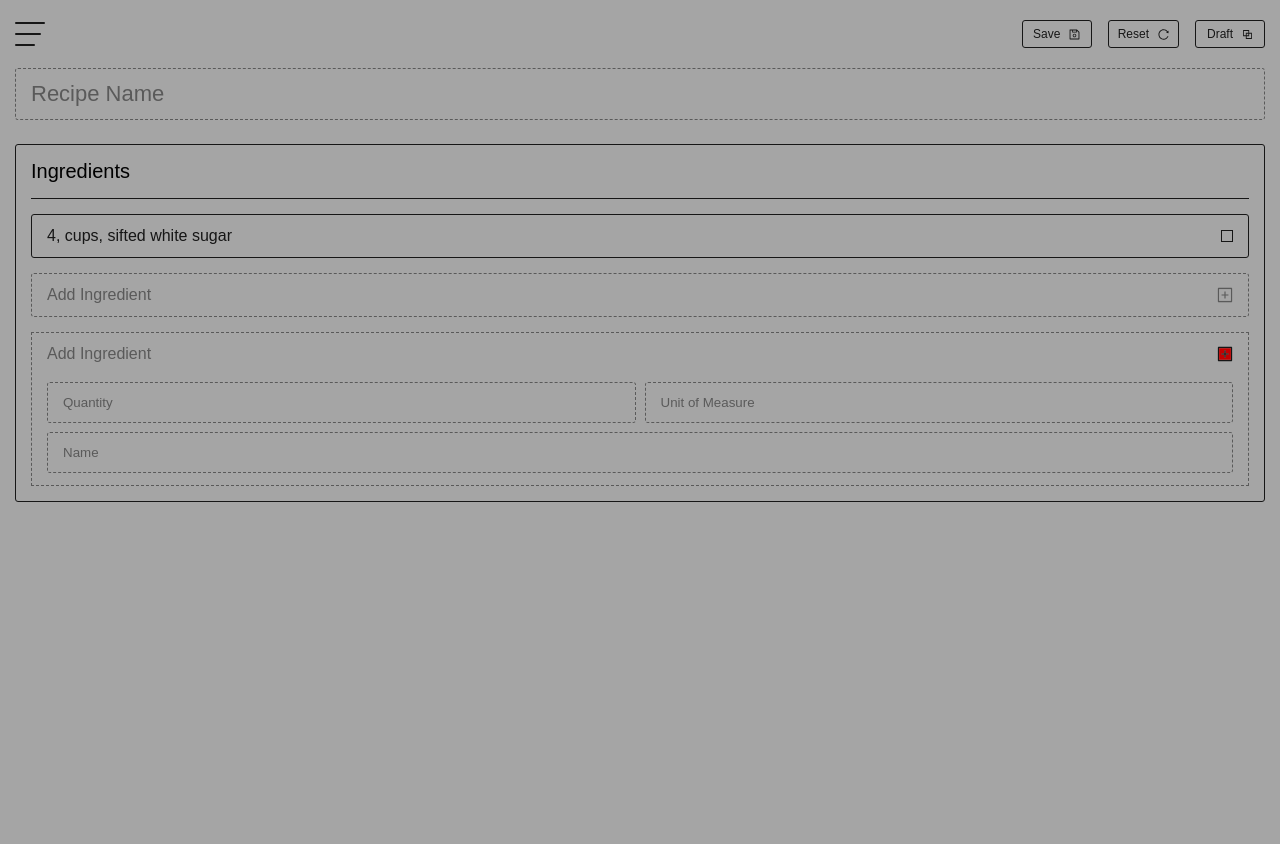
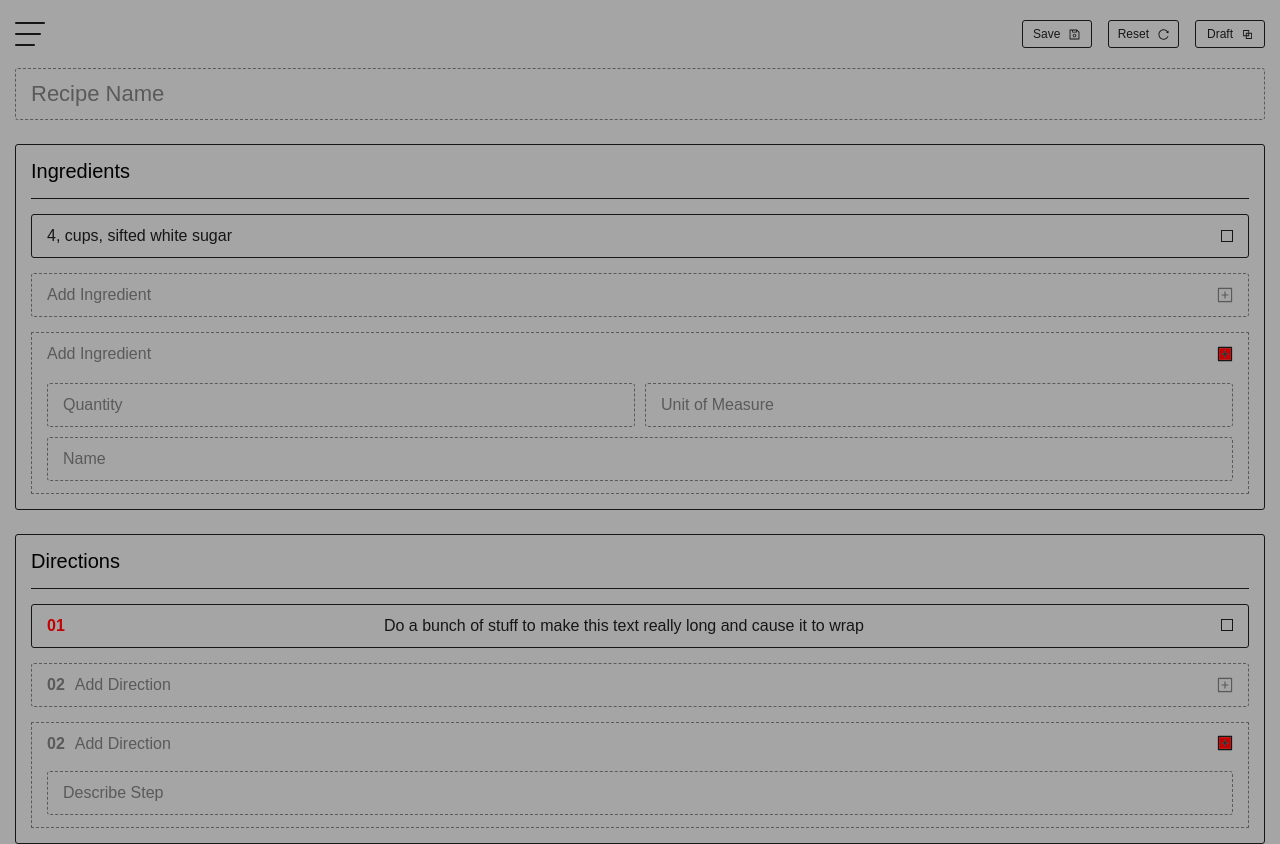
Before and after one commit to jonkarrer/prep_client, a SvelteKit app: page /recipes/create in a window 1280 px wide. Before the commit the page ends 800 px from the top, so only its background shows below. Built offline with nearby package versions, Linux system fonts and the light colour scheme; a web font is replaced by a local one.

Commit message:
:sparkles: Add directions input scaffolding

```diff
--- a/src/app.html
+++ b/src/app.html
@@ -48,6 +48,11 @@
 			::placeholder {
 				color: var(--darker);
 			}
+			input {
+				border-radius: var(--border-radius);
+				padding: 12px 15px;
+				font-size: var(--rg);
+			}
 			h2 {
 				font-size: 20px;
 			}
--- a/src/routes/recipes/create/+page.svelte
+++ b/src/routes/recipes/create/+page.svelte
@@ -39,19 +39,48 @@
 		</div>
 		<div class="ingredient_add">
 			<div>Add Ingredient</div>
-			<div class="ingredient_add_icon"><PlusSquareTwoTone /></div>
+			<div class="add_icon"><PlusSquareTwoTone /></div>
 		</div>
 
 		<div class="ingredient_create">
 			<div class="heading">Add Ingredient</div>
 
-			<div class="ingredient_add_icon-filled">
+			<div class="add_icon-filled">
 				<PlusSquareTwoTone bg={'var(--accent)'} stroke={'var(--contrast)'} />
 			</div>
 
 			<input type="text" class="quantity" placeholder="Quantity" />
 			<input type="text" class="unit" placeholder="Unit of Measure" />
 			<input type="text" class="name" placeholder="Name" />
+		</div>
+	</Paper>
+	<Paper>
+		<Headline title="Directions" />
+
+		<div class="direction">
+			<div class="number">01</div>
+			<div class="step">Do a bunch of stuff to make this text really long and cause it to wrap</div>
+			<div class="checkbox">
+				<Checkbox />
+			</div>
+		</div>
+		<div class="direction_add">
+			<div class="next_number">02</div>
+			<div class="text">Add Direction</div>
+			<div class="add_icon"><PlusSquareTwoTone /></div>
+		</div>
+
+		<div class="direction_create">
+			<div class="title_wrapper">
+				<div class="next_number">02</div>
+				<div class="heading">Add Direction</div>
+			</div>
+
+			<div class="add_icon-filled">
+				<PlusSquareTwoTone bg={'var(--accent)'} stroke={'var(--contrast)'} />
+			</div>
+
+			<input type="text" class="name" placeholder="Describe Step" />
 		</div>
 	</Paper>
 </form>
@@ -67,6 +96,8 @@
 
 		width: 100%;
 		padding: 12px 15px;
+
+		font-size: var(--rg);
 	}
 
 	input:focus {
@@ -106,13 +137,11 @@
 		border: var(--dashed-border);
 		border-radius: 3px;
 	}
-	.ingredient_add_icon {
-		display: flex;
-		align-items: center;
+	.add_icon {
 		height: 16px;
 		width: 16px;
 	}
-	.ingredient_add_icon-filled {
+	.add_icon-filled {
 		align-self: center;
 		justify-self: flex-end;
 		height: 16px;
@@ -123,7 +152,7 @@
 		display: grid;
 		grid-template-columns: repeat(2, 1fr);
 		grid-auto-flow: row;
-		gap: 9px;
+		gap: 10px;
 
 		margin-top: 15px;
 		padding: 12px 15px;
@@ -146,4 +175,65 @@
 		border: var(--dashed-border);
 		grid-column: 1 / span 2;
 	}
+
+	.direction {
+		display: grid;
+		grid-template-columns: auto auto 50px;
+		align-items: baseline;
+		gap: 10px;
+
+		margin-top: 15px;
+		padding: 12px 15px;
+
+		border: var(--solid-border);
+		border-radius: 3px;
+	}
+	.direction .step {
+		font-size: var(--rg);
+		color: var(--contrast);
+	}
+	.direction .number {
+		font-size: var(--rg);
+		color: var(--accent);
+		font-weight: bold;
+	}
+	.direction > *:last-child {
+		justify-self: flex-end;
+	}
+	.direction_add {
+		display: flex;
+		align-items: center;
+		gap: 10px;
+		margin-top: 15px;
+		padding: 12px 15px;
+
+		font-size: var(--rg);
+		color: var(--darker);
+
+		border: var(--dashed-border);
+		border-radius: 3px;
+	}
+	.direction_add .text {
+		flex: 1;
+	}
+	.next_number {
+		font-weight: 600;
+	}
+
+	.direction_create {
+		display: grid;
+		grid-template-columns: repeat(2, 1fr);
+		grid-auto-flow: row;
+		gap: 10px;
+
+		margin-top: 15px;
+		padding: 12px 15px;
+		border: var(--dashed-border);
+		font-size: var(--rg);
+		color: var(--darker);
+	}
+	.direction_create .title_wrapper {
+		display: flex;
+		gap: 10px;
+	}
 </style>
```
